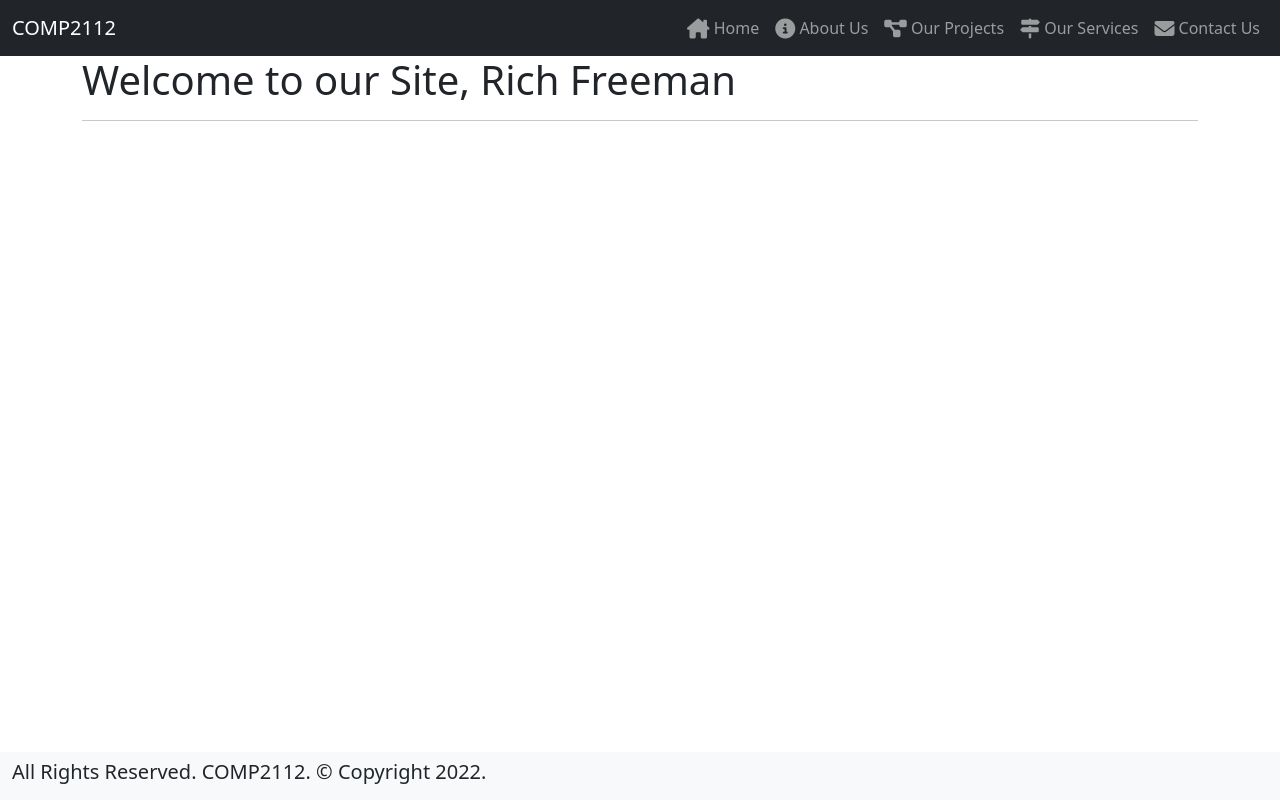
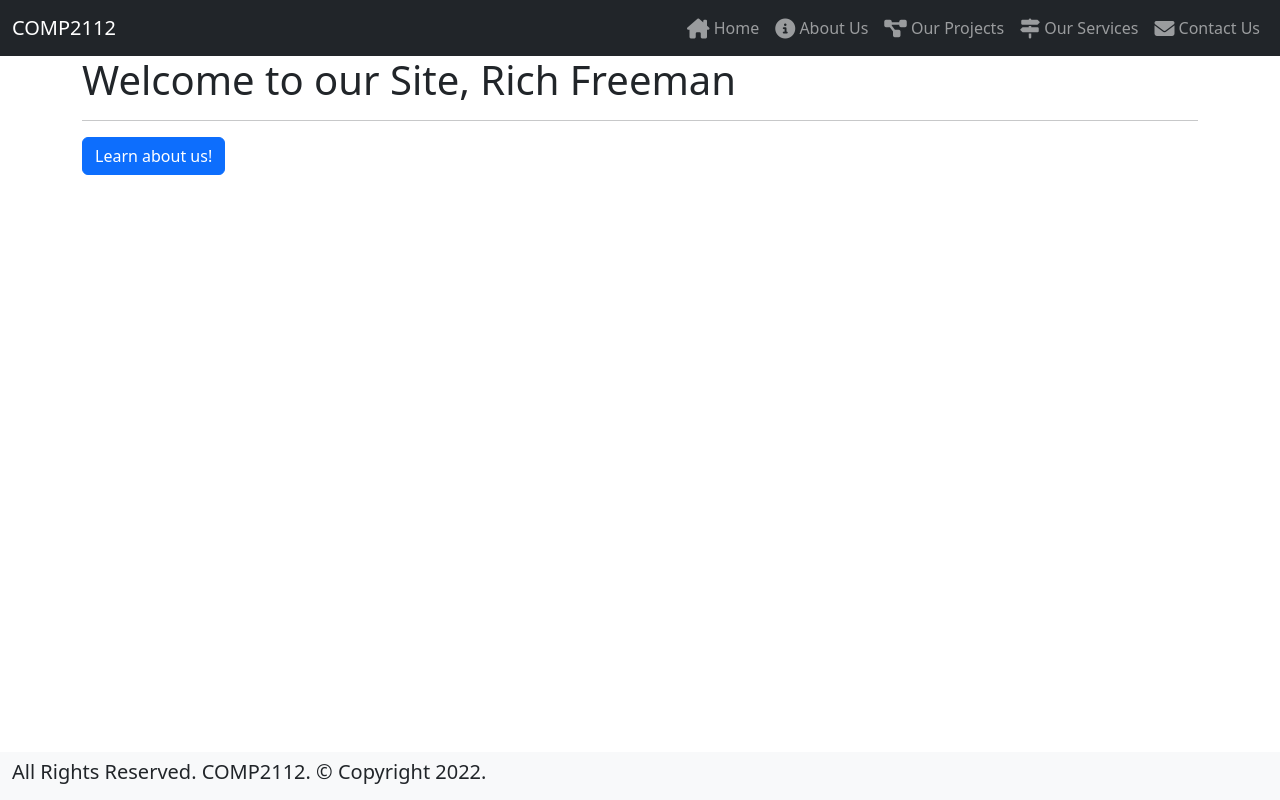
Before and after one commit to GeorgianCollege/COMP2112-F2022-Week11, a React (Create React App) app: page / in a window 1280 px wide. Built offline with nearby package versions, Linux system fonts and the light colour scheme.

Commit message:
added Link button to Home Page

```diff
--- a/src/Views/content/home.tsx
+++ b/src/Views/content/home.tsx
@@ -1,4 +1,5 @@
 import React, {useEffect} from 'react';
+import { Link } from 'react-router-dom';
 
 import User from '../../Models/User';
 
@@ -13,6 +14,10 @@ function Home(props:User)
         <div className="container">
             <h1 id="WelcomeHeader">Welcome to our Site, {props.displayName}</h1>
             <hr/>
+
+            <Link to = {"/about"}>
+                <button className='btn btn-primary btn-large'>Learn about us!</button>
+            </Link>
         </div>
 
     );
```
